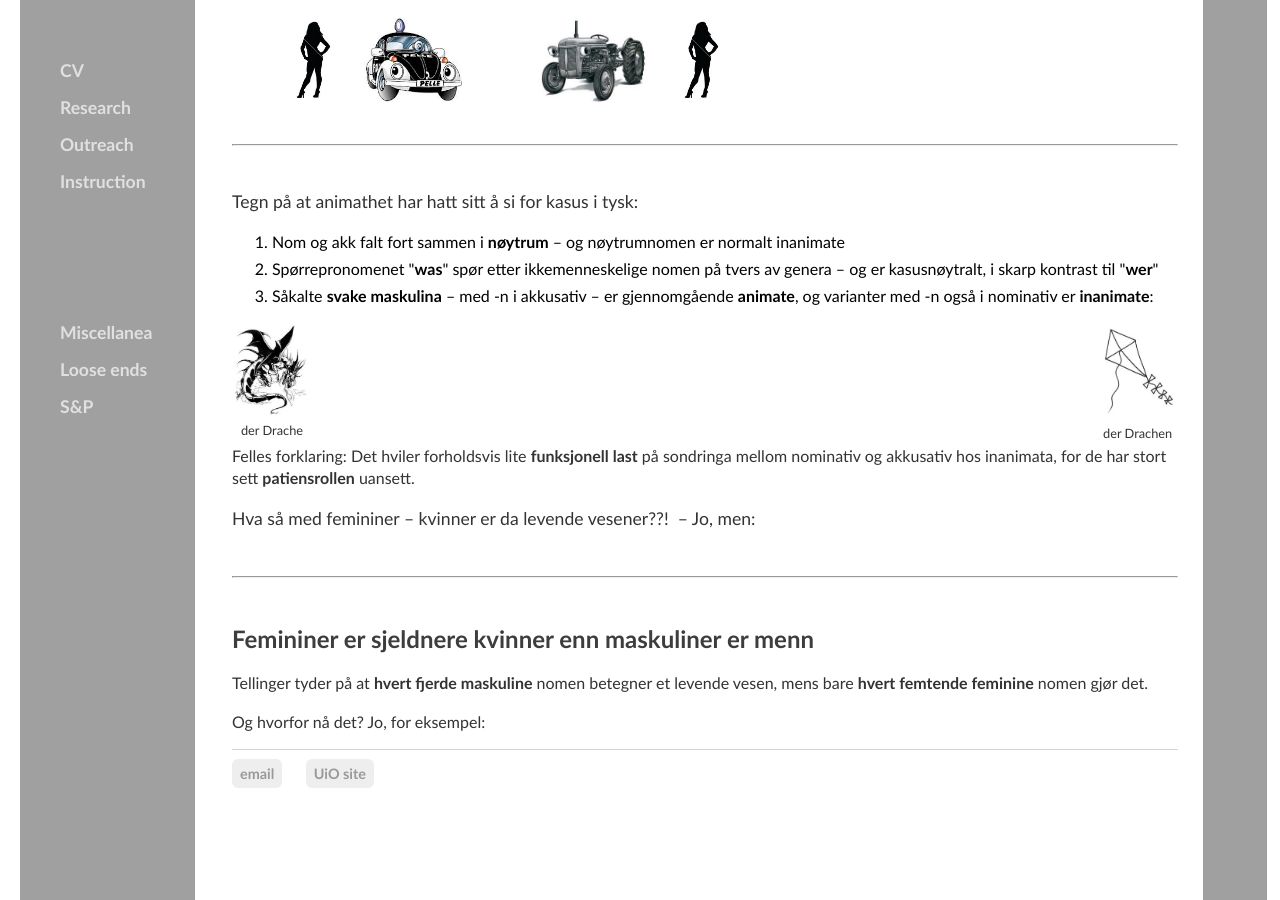
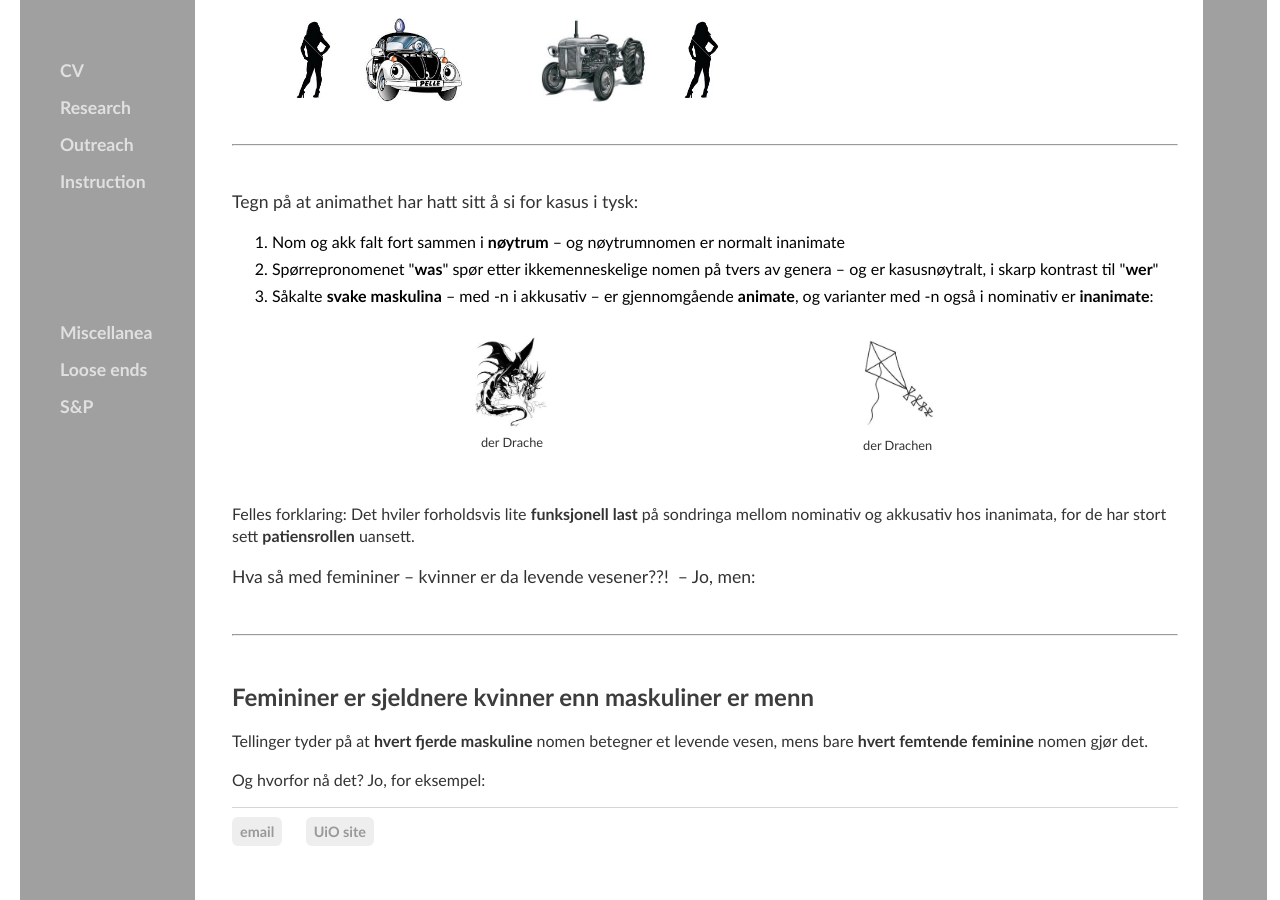
Before and after one commit to kjelljs/kjelljs.github.io, a Jekyll site: the page built from dissemination/kasus.html, in a window 1280 px wide and 900 px high, scrolled down 1694 px. Built offline with Jekyll 4.4.1, drawn with Linux system fonts in a browser that asks for light colours.

Commit message:
Update kasus.html

```diff
--- a/dissemination/kasus.html
+++ b/dissemination/kasus.html
@@ -126,8 +126,8 @@
 	<li>Såkalte <strong>svake maskulina</strong>&nbsp;– med -n i akkusativ – er gjennomgående <strong>animate</strong>, og varianter med -n også i nominativ er <strong>inanimate</strong>:
 		</li>
 		</ol>
-<div style="float:left;"><figure class="leftfig"><img src="/pics/drage.bmp" style="width: 80px;" /><figcaption>der Drache</figcaption></figure></div><div style="float:right;"><figure class="rightfig"><img src="/pics/drachen.jpg" style="width: 80px;" /><figcaption>der Drachen</figcaption></figure></div><p>&nbsp;</p>
-<section>
+<div style="float:left;"><figure style="padding-left: 200px;"><img src="/pics/drage.bmp" style="width: 80px;" /><figcaption>der Drache</figcaption></figure></div><div style="float:right;"><figure style="padding-right: 200px;"><img src="/pics/drachen.jpg" style="width: 80px;" /><figcaption>der Drachen</figcaption></figure></div><p>&nbsp;</p>
+<section></br>
 <p>Felles forklaring: Det hviler forholdsvis lite <strong>funksjonell last</strong> på sondringa mellom nominativ og akkusativ hos inanimata, for de har stort sett <strong>patiensrollen</strong> uansett.</p>
 
 <div class="ingress"><p>Hva så med femininer – kvinner er da levende vesener??! &nbsp;– Jo, men:</p></div></section>
```
